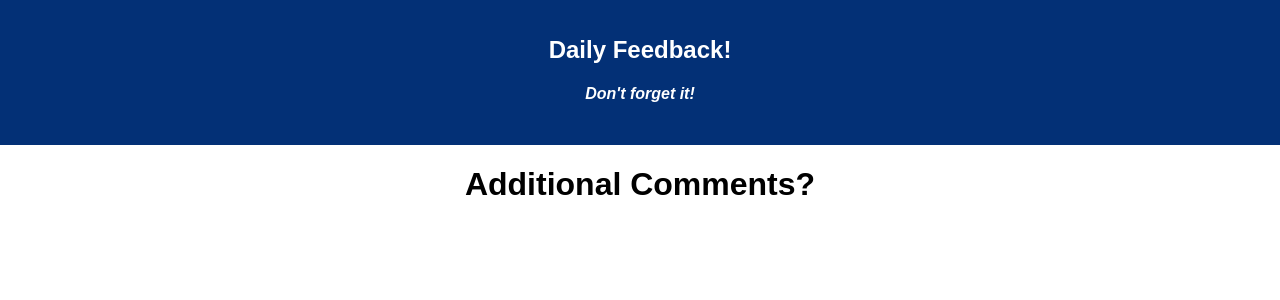
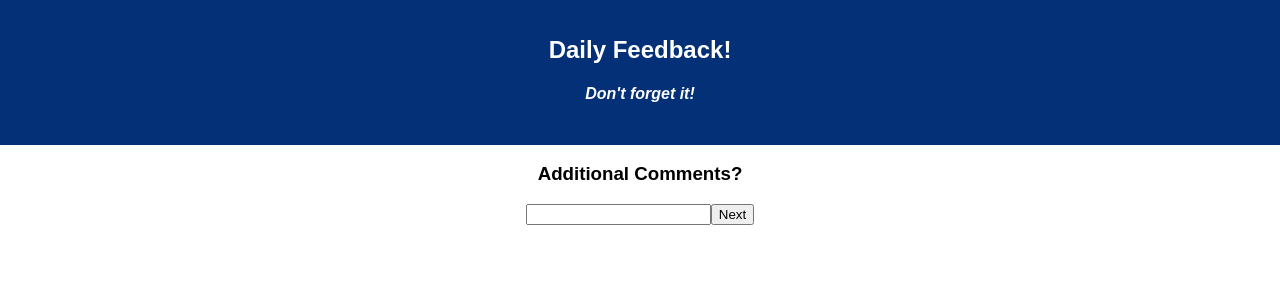
Before and after one commit to mckennalusk7/feedback-forms, a React (Create React App) app: page /#/comments in a window 1280 px wide. Shown: the top 300 px of the page. Built offline with nearby package versions, Linux system fonts and the light colour scheme.

Commit message:
user is able to leave comments on the comment page and it will send them to the review page when the user hits next

```diff
--- a/src/components/Pages/CommentsPage/CommentsPage.js
+++ b/src/components/Pages/CommentsPage/CommentsPage.js
@@ -1,13 +1,41 @@
 import React, { Component } from "react";
+import { connect } from "react-redux";
 
 class CommentsPage extends Component {
+  state = {
+    comments: "",
+  };
+
+  onInputChange = (input) => (event) => {
+    this.setState(
+      {
+        [input]: event.target.value,
+      },
+      () => {
+        console.log(this.state);
+      }
+    );
+  };
+
+  onCommentsClick = (event) => {
+    this.props.dispatch({
+      type: "SET_COMMENTS_FEEDBACK",
+      payload: this.state,
+    });
+    this.props.history.push("/review");
+  };
+
   render() {
     return (
       <div>
-        <h1> Additional Comments?</h1>
+        <h3> Additional Comments?</h3>
+        <div>
+          <input type="text" onChange={this.onInputChange("comments")}></input>
+          <button onClick={this.onCommentsClick}> Next </button>
+        </div>
       </div>
     );
   }
 }
 
-export default CommentsPage;
+export default connect()(CommentsPage);
--- a/src/components/Pages/ContentPage/ContentPage.js
+++ b/src/components/Pages/ContentPage/ContentPage.js
@@ -18,7 +18,10 @@ class ContentPage extends Component {
   };
 
   onContentClick = (event) => {
-    this.props.dispatch({ type: "SET_CONTENT_FEEDBACK", payload: this.state });
+    this.props.dispatch({
+      type: "SET_UNDERSTANDING_FEEDBACK",
+      payload: this.state,
+    });
     this.props.history.push("/supported");
   };
 
@@ -36,6 +39,4 @@ class ContentPage extends Component {
   }
 }
 
-const mapStoreToProps = (store) => ({ store });
-
-export default connect(mapStoreToProps)(ContentPage);
+export default connect()(ContentPage);
--- a/src/components/Pages/ReviewFeedback/ReviewFeedback.js
+++ b/src/components/Pages/ReviewFeedback/ReviewFeedback.js
@@ -1,13 +1,14 @@
 import React, { Component } from "react";
+import { connect } from "react-redux";
 
 class ReviewFeedback extends Component {
   render() {
     return (
       <div>
-        <h1>Review!</h1>
+        <h2>Review of Feedback</h2>
       </div>
     );
   }
 }
 
-export default ReviewFeedback;
+export default connect()(ReviewFeedback);
--- a/src/components/Pages/SupportedPage/SupportedPage.js
+++ b/src/components/Pages/SupportedPage/SupportedPage.js
@@ -1,13 +1,38 @@
 import React, { Component } from "react";
+import { connect } from "react-redux";
 
 class SupportedPage extends Component {
+  state = {
+    support: "",
+  };
+
+  onInputChange = (input) => (event) => {
+    this.setState(
+      {
+        [input]: event.target.value,
+      },
+      () => {
+        console.log(this.state);
+      }
+    );
+  };
+
+  onSupportClick = (event) => {
+    this.props.dispatch({ type: "SET_SUPPORT_FEEDBACK", payload: this.state });
+    this.props.history.push("/comments");
+  };
   render() {
     return (
       <div>
-        <h1> Are you feeling supported?</h1>
+        <h3> Are you feeling supported?</h3>
+
+        <div>
+          <input type="text" onChange={this.onInputChange("support")}></input>
+          <button onClick={this.onSupportClick}> Next </button>
+        </div>
       </div>
     );
   }
 }
 
-export default SupportedPage;
+export default connect()(SupportedPage);
--- a/src/index.js
+++ b/src/index.js
@@ -16,17 +16,23 @@ const feelingReducer = (state = {}, action) => {
 };
 
 const contentReducer = (state = {}, action) => {
-  if (action.type === "SET_CONTENT_FEEDBACK") {
+  if (action.type === "SET_UNDERSTANDING_FEEDBACK") {
     return { ...action.payload };
   }
   return state;
 };
 
 const supportedReducer = (state = {}, action) => {
+  if (action.type === "SET_SUPPORT_FEEDBACK") {
+    return { ...action.payload };
+  }
   return state;
 };
 
 const commentReducer = (state = {}, action) => {
+  if (action.type === "SET_COMMENTS_FEEDBACK") {
+    return { ...action.payload };
+  }
   return state;
 };
 
```
